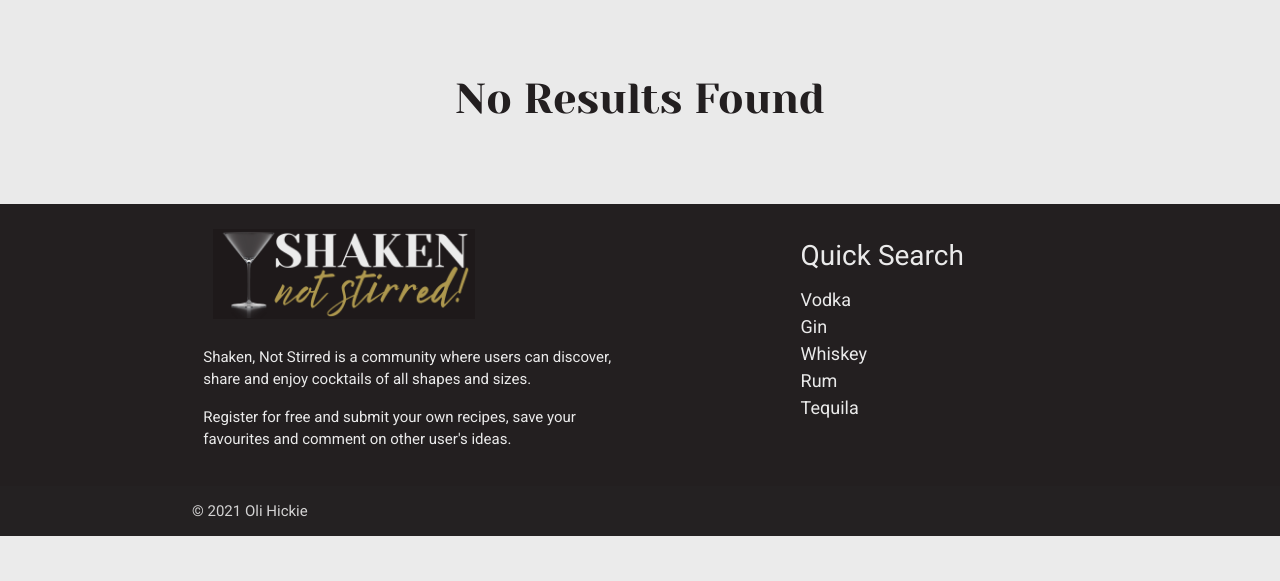
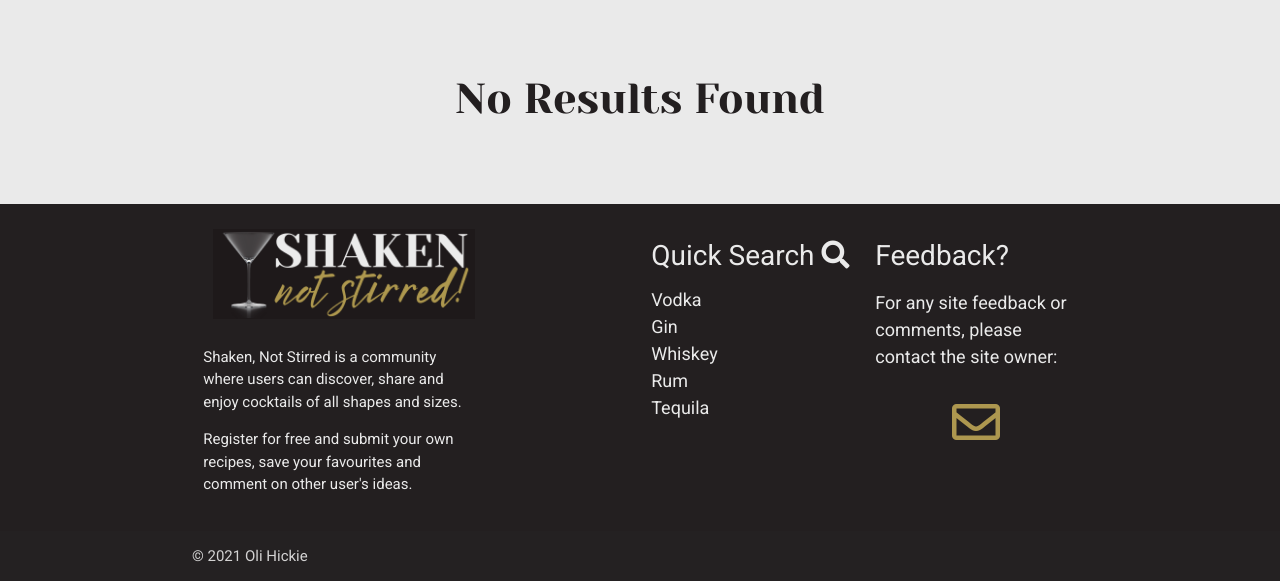
Before and after one commit to Code-Institute-Submissions/OliHickie-shakennotstirred_OctResub, a Flask app: page /search in a window 1280 px wide. Shown: the part 837-1418 px from the top of the page. Before the commit the page ends 1373 px from the top, so only its background shows below. Run offline with Flask 2, Linux system fonts and the light colour scheme; data that the repository does not hold is empty; some libraries are stand-ins or nearby versions.

Commit message:
add email link in footer

```diff
--- a/static/css/style.css
+++ b/static/css/style.css
@@ -460,6 +460,14 @@ textarea.materialize-textarea:focus:not([readonly]) {
     color: #AD974F;
 }
 
+.feedback p {
+    font-size: 18px;
+}
+
+.mail-icon:hover {
+    color: #EAEAEA;
+}
+
 /* 404 page  */
 
 .error-page {
--- a/templates/base.html
+++ b/templates/base.html
@@ -74,14 +74,14 @@
     <footer class="page-footer">
         <div class="container">
           <div class="row">
-            <div class="col l6 s12">
+            <div class="col l4 s12">
               <a href="{{ url_for('home') }}" class="brand-logo"><img src="{{ url_for('static', filename='images/shakenlogo2.png' )}}" alt="shaken not stirred logo">
               </a>
               <p class="">Shaken, Not Stirred is a community where users can discover, share and enjoy cocktails of all shapes and sizes. </p>
               <p>Register for free and submit your own recipes, save your favourites and comment on other user's ideas.</p>
             </div>
-            <div class="col l4 offset-l2 s12">
-              <h5 class="">Quick Search</h5>
+            <div class="col l3 offset-l2 s12">
+              <h5 class="">Quick Search <i class="fas fa-search"></i></h5>
               <ul>
                 {% for spirit in spirits %}
 
@@ -90,6 +90,13 @@
                 {% endfor %}
 
               </ul>
+            </div>
+            <div class="col l3 s12 feedback">
+              <h5>Feedback?</h5>
+              <p>For any site feedback or comments, please contact the site owner:</p>
+              <div class="center-align">
+                <a class="home-icon mail-icon" href="mailto:ohickie.dev@gmail.com"><i class="far fa-envelope"></i></a>
+              </div>
             </div>
           </div>
         </div>
```
Also changed, not shown: static/images/shakenfavicon.jpg (added).
